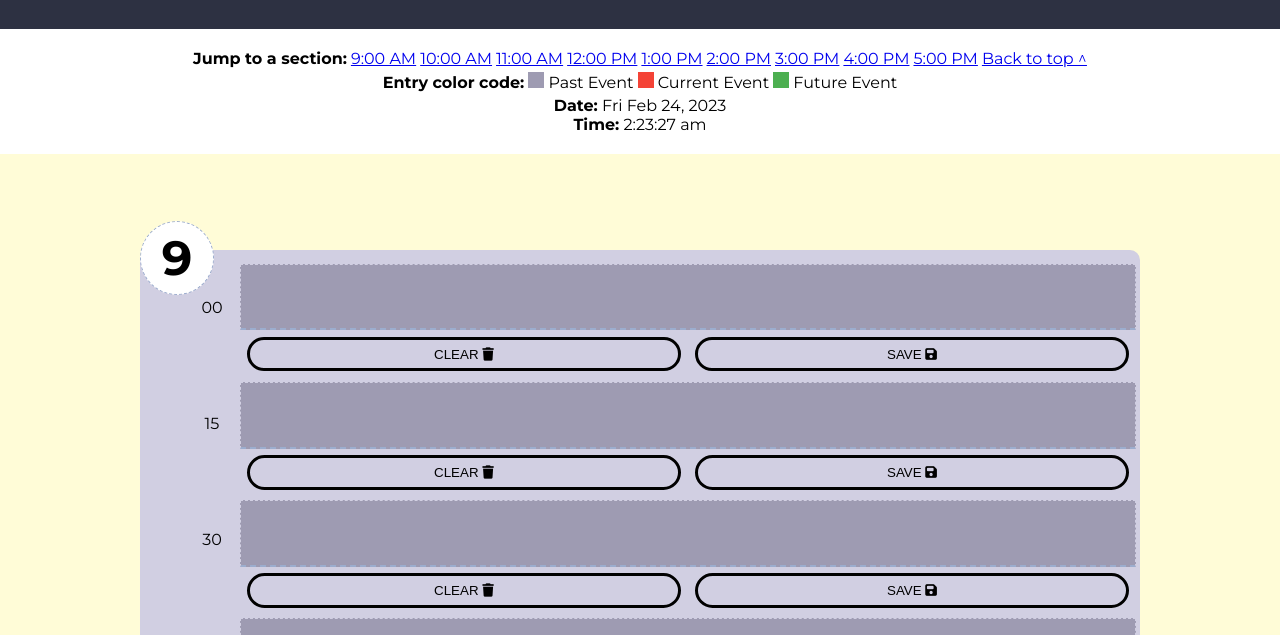
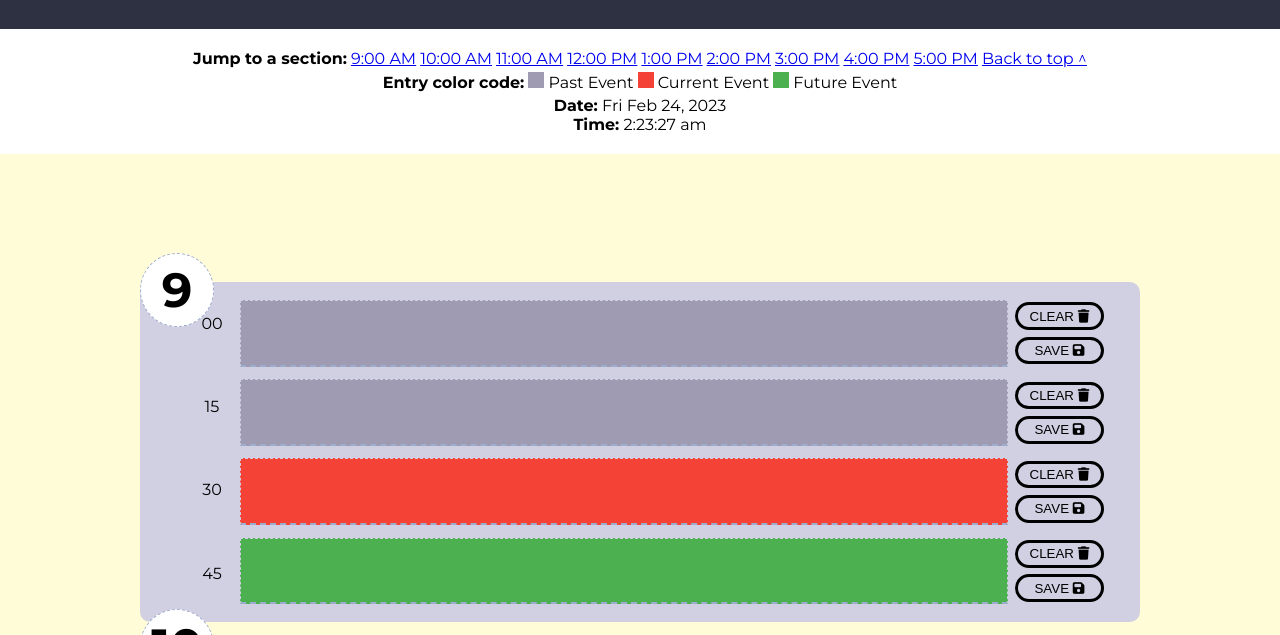
Before and after one commit to erin-m-keller/keller-weather, a plain HTML site: page index.html in a window 1280 px wide. Shown: the part 108-743 px from the top of the page. Drawn offline with Linux system fonts and the light colour scheme.

Commit message:
Updated CSS styles and updated screenshot in README

```diff
--- a/assets/css/styles.css
+++ b/assets/css/styles.css
@@ -156,20 +156,20 @@ header p {
 
    The base styles for the scheduler
 ************************************************/
-.schedule-wrapper {
-    margin-top: 87px;
+.scheduler-wrapper {
+    margin: 8em 0;
 }
 .scheduler {
     display: flex;
     width: 90%;
     max-width: 1000px;
-    margin: 6em auto;
+    margin: 1em auto 0;
     border-radius: 10px;
     align-items: stretch;
     justify-content: center;
     background-color: var(--bg-color-two);
     position: relative;
-    scroll-margin-top: 325px;
+    scroll-margin-top: 150px;
 }
 @media screen and (min-width: 600px) {
     .scheduler {
@@ -204,13 +204,13 @@ header p {
 }
 .scheduler .min-wrapper ul li {
     list-style-type: none;
-    line-height: 7.25;
+    line-height: 5.2;
     font-size: 1em;
     font-family: var(--font-main-style);
 }
 .scheduler .entries-wrapper ul {
     width: 100%;
-    margin-top: 0.6em;
+    margin: 0.6em 0;
 }
 .scheduler .entries-wrapper ul li {
     list-style-type: none;
@@ -222,21 +222,22 @@ header p {
     border-top: 1px dashed var(--bg-color-two);
     border-bottom: 2px dashed var(--bg-color-three);
     font-family: var(--font-main-style);
-    width: 100%;
+    width: 70%;
     padding: 1em;
-    display: block;
+    display: inline-block;
     -webkit-box-sizing: border-box;
     -moz-box-sizing: border-box;
     box-sizing: border-box;
     resize: none;
     height: 5em;
+    flex: 1;
 }
 .scheduler .entries-wrapper ul li button {
     border: 3px solid var(--black);
     background-color: var(--bg-color-two);
-    padding: 0.5em;
+    padding: 0.25em;
     display: block;
-    width: 100%;
+    width: 70%;
     border-radius: 20px;
     margin: 0.5em;
     text-transform: uppercase;
@@ -248,13 +249,16 @@ header p {
 }
 .scheduler .entries-wrapper ul li form {
     padding: 0.25em 0.25em 0 0.25em;
+    display: flex;
+    align-items: center;
+    justify-content: space-evenly;
 }
 .scheduler .entries-wrapper ul li:nth-child(4) form {
     padding: 0.25em 0.25em 0.25em 0.25em;
 }
 .scheduler .btn-wrapper {
-    display: flex;
-    flex-direction: row;
+    display: inline-block;
+    flex: 0 0 8em;
 }
 
 /************************************************
--- a/assets/js/script.js
+++ b/assets/js/script.js
@@ -178,9 +178,13 @@ function colorCodeEntries() {
     let now = dayjs(),
         currentTime = now.format("h:mm"),
         fullTime = now.format("h:mm a"),
-        currentSetting = fullTime.substring(fullTime.indexOf(' ') + 1),
-        currentHour = currentTime.substring(0, currentTime.indexOf(":")),
-        currentMinute = currentTime.substring(currentTime.lastIndexOf(':')+1),
+        //currentSetting = fullTime.substring(fullTime.indexOf(' ') + 1),
+        //currentHour = currentTime.substring(0, currentTime.indexOf(":")),
+        //currentMinute = currentTime.substring(currentTime.lastIndexOf(':')+1),
+
+        currentSetting = "am",
+        currentHour = 9,
+        currentMinute = 36,
         pmArr = ["6","7","8","9","10","11"],
         amArr = ["12","1","2","3","4","5","6","7","8"];
     // loop through the available entry times
```
Also changed, not shown: assets/images/finished-product.png, 1 other file.
